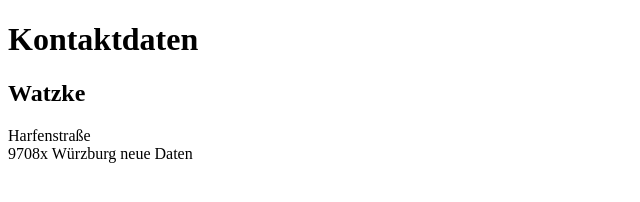
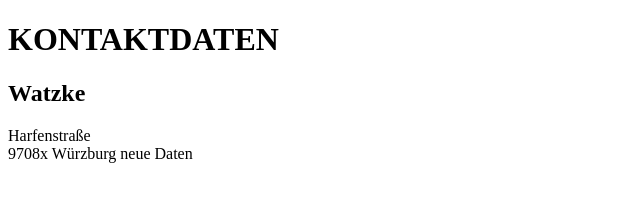
Before and after one commit to MartinRapps/Test, a plain HTML site: page Kontakt.html in a window 1280 px wide. Shown: the whole page, without its empty margins (0-640 px from the left). Drawn offline with Linux system fonts and the light colour scheme.

Commit message:
KONTAKDATEN umbenannt

```diff
--- a/Kontakt.html
+++ b/Kontakt.html
@@ -7,7 +7,7 @@
   </head>
   <body>
     <!-- Sichtbarer Dokumentinhalt im body -->
-    <h1>Kontaktdaten</h1>
+    <h1>KONTAKTDATEN</h1>
         <h2>Watzke</h2>
             <p>
             Harfenstraße<br>
```
